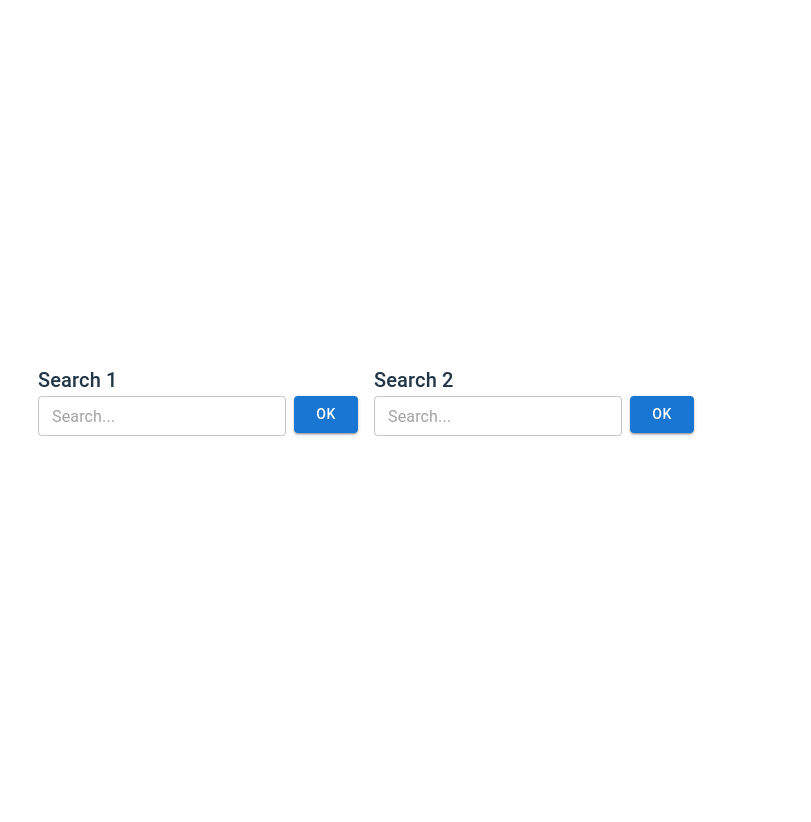
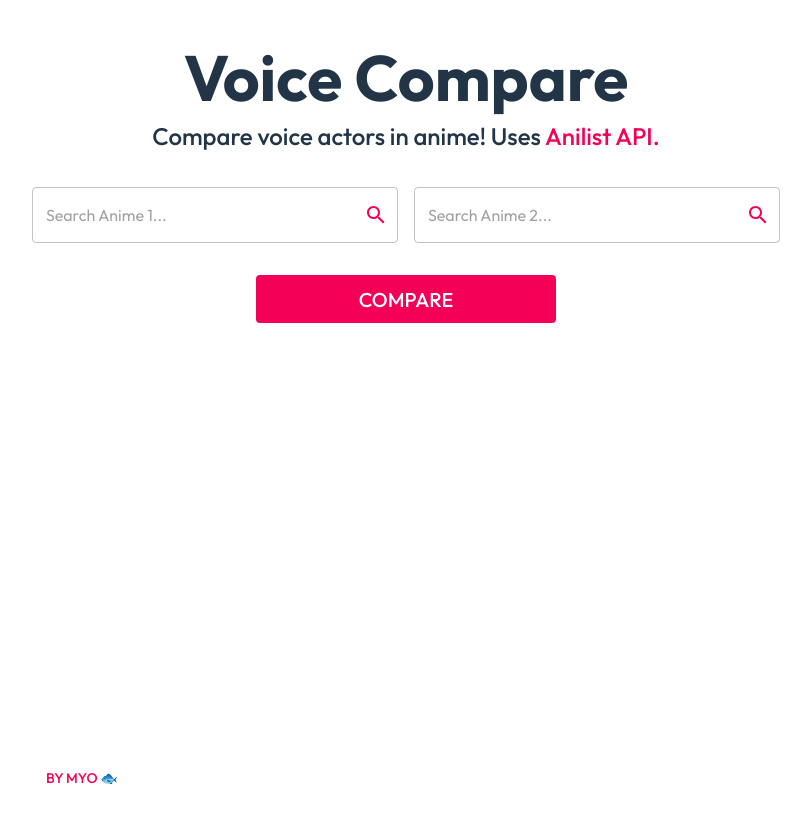
Before and after one commit to myomyom/voice-compare, a React (Vite) app: page / in a window 1280 px wide. Shown: the top 822 px of the page, without its empty margins (234-1045 px from the left). Before the commit the page ends 800 px from the top, so only its background shows below. Built offline with nearby package versions, Linux system fonts and the light colour scheme.

Commit message:
finally bruh omg

```diff
--- a/package.json
+++ b/package.json
@@ -13,6 +13,7 @@
     "@apollo/client": "^3.13.9",
     "@emotion/react": "^11.14.0",
     "@emotion/styled": "^11.14.1",
+    "@mui/icons-material": "^7.3.1",
     "@mui/material": "^7.3.1",
     "graphql": "^16.11.0",
     "react": "^19.1.1",
--- a/src/App.tsx
+++ b/src/App.tsx
@@ -1,10 +1,53 @@
-import React from "react";
 import SearchAnime from "./components/SearchAnime";
+import { Button, Stack } from "@mui/material";
+import { ThemeProvider, createTheme } from "@mui/material/styles";
+import TopBar from "./components/TopBar";
+const theme = createTheme({
+  palette: {
+    mode: "light",
+    primary: {
+      main: "#f50057",
+    },
+    secondary: {
+      main: "#fafafa",
+    },
+    background: {
+      default: "#ffffff",
+    },
+  },
+  typography: {
+    fontFamily: "Outfit",
+    h1: {
+      fontWeight: 700,
+    },
+    h2: {
+      fontWeight: 700,
+    },
+  },
+  breakpoints: {
+    values: {
+      xs: 300,
+      sm: 600,
+      md: 750,
+      lg: 1200,
+      xl: 1500,
+    },
+  },
+});
 
 export default function App() {
   return (
-    <React.Fragment>
-      <SearchAnime />
-    </React.Fragment>
+    <ThemeProvider theme={theme}>
+      <Stack alignItems={"center"} spacing={1} height={"90vh"}>
+        <TopBar />
+        <SearchAnime />
+      </Stack>
+      <Button
+        href="https://github.com/myomyom/voice-compare"
+        sx={{ width: 100, marginTop: 2 }}
+      >
+        by myo 🐟
+      </Button>
+    </ThemeProvider>
   );
 }
--- a/src/components/SearchAnime.tsx
+++ b/src/components/SearchAnime.tsx
@@ -9,11 +9,15 @@ import {
   Box,
   CircularProgress,
   Typography,
+  Grid,
+  IconButton,
   Button,
-  Stack,
+  styled,
+  type ButtonProps,
 } from "@mui/material";
 import type { MediaThumbnail } from "../utils/types";
 import { useState } from "react";
+import { Search } from "@mui/icons-material";
 
 function LoadingBox() {
   return (
@@ -33,7 +37,20 @@ function LoadingBox() {
 
 function SearchResults({ media }: { media: MediaThumbnail[] }) {
   return (
-    <List>
+    <List
+      sx={{
+        width: {
+          xs: "18ch",
+          sm: "30ch",
+          md: "35ch",
+          lg: "40ch",
+          xl: "50ch",
+        },
+        maxHeight: { xs: 125, md: 250 },
+        alignItems: "center",
+        overflow: "auto",
+      }}
+    >
       {media.map((m) => (
         <div key={m.id}>
           <ListItem>
@@ -61,7 +78,6 @@ function SearchBox({ label }: { label: string }) {
 
   return (
     <Box sx={{ my: 3 }}>
-      <Typography variant="h6">{label}</Typography>
       <form
         onSubmit={(e) => {
           e.preventDefault();
@@ -75,15 +91,27 @@ function SearchBox({ label }: { label: string }) {
             setValue(e.target.value);
           }}
           variant="outlined"
-          placeholder="Search..."
-          size="small"
-          sx={{ mr: 1 }}
+          placeholder={label}
+          sx={{
+            width: {
+              xs: "18ch",
+              sm: "30ch",
+              md: "35ch",
+              lg: "40ch",
+              xl: "50ch",
+            },
+          }}
+          slotProps={{
+            input: {
+              endAdornment: (
+                <IconButton type="submit" color="primary" edge="end">
+                  <Search />
+                </IconButton>
+              ),
+            },
+          }}
         />
-        <Button variant="contained" type="submit">
-          OK
-        </Button>
       </form>
-
       {error && <Typography color="error">Error! {error.message}</Typography>}
       {called && loading && <LoadingBox />}
       {mediaList.length > 0 && <SearchResults media={mediaList} />}
@@ -91,18 +119,36 @@ function SearchBox({ label }: { label: string }) {
   );
 }
 
+const ColorButton = styled(Button)<ButtonProps>(({ theme }) => ({
+  color: theme.palette.getContrastText("#f50057"),
+  backgroundColor: "#f50057",
+  "&:hover": {
+    backgroundColor: "#ff4c8bff",
+  },
+}));
+
 export default function SearchAnime() {
   return (
-    <Stack
-      spacing={{ xs: 1, sm: 2 }}
-      direction="row"
-      useFlexGap
-      sx={{ flexWrap: "wrap" }}
-      width={1200}
-      justifyContent={"center"}
-    >
-      <SearchBox label="Search 1" />
-      <SearchBox label="Search 2" />
-    </Stack>
+    <>
+      <Grid
+        spacing={{ xs: 1, sm: 2 }}
+        container
+        sx={{ justifyContent: "center" }}
+      >
+        <SearchBox label="Search Anime 1..." />
+        <SearchBox label="Search Anime 2..." />
+      </Grid>
+      <ColorButton
+        variant="contained"
+        sx={{
+          width: "15em",
+          height: "3rem",
+          fontSize: "20px",
+        }}
+        disableElevation
+      >
+        Compare
+      </ColorButton>
+    </>
   );
 }
--- /dev/null
+++ b/src/components/TopBar.tsx
@@ -0,0 +1,26 @@
+import { Box, Typography } from "@mui/material";
+
+export default function TopBar() {
+  return (
+    <Box paddingTop={"1em"}>
+      <Typography
+        variant="h2"
+        sx={{ fontSize: { xs: "2em", sm: "3em", md: "4em" }, textAlign: "center"}}
+      >
+        Voice Compare
+      </Typography>
+      <Typography
+        variant="h6"
+        sx={{ fontSize: { xs: "0.8em", sm: "1em", md: "1.5em" } }}
+      >
+        Compare voice actors in anime! Uses{" "}
+        <a
+          href="https://anilist.gitbook.io/anilist-apiv2-docs"
+          style={{ textDecoration: "none", color: "#f50057" }}
+        >
+          Anilist API.
+        </a>
+      </Typography>
+    </Box>
+  );
+}
--- a/src/index.css
+++ b/src/index.css
@@ -1,3 +1,4 @@
+@import url('https://fonts.googleapis.com/css2?family=Outfit:wght@100..900&display=swap');
 :root {
   font-family: system-ui, Avenir, Helvetica, Arial, sans-serif;
   line-height: 1.5;
@@ -23,10 +24,8 @@ a:hover {
 }
 
 body {
-  margin: 0;
-  display: flex;
+  margin: 3vh 1vh;
   place-items: center;
-  min-width: 320px;
   min-height: 100vh;
 }
 
--- a/src/main.tsx
+++ b/src/main.tsx
@@ -3,6 +3,7 @@ import { createRoot } from "react-dom/client";
 import "./index.css";
 import App from "./App.tsx";
 import { ApolloClient, InMemoryCache, ApolloProvider } from "@apollo/client";
+import { StrictMode } from "react";
 
 // type TypePolicy = {
 //   queryType?: true;
@@ -26,8 +27,9 @@ const client = new ApolloClient({
 const root = createRoot(document.getElementById("root")!);
 
 root.render(
-  // <StrictMode>
+  <StrictMode>
     <ApolloProvider client={client}>
       <App />
     </ApolloProvider>
+  </StrictMode>
 );
```
Also changed, not shown: 1 other file (tests, documents, lock files or other folders).
